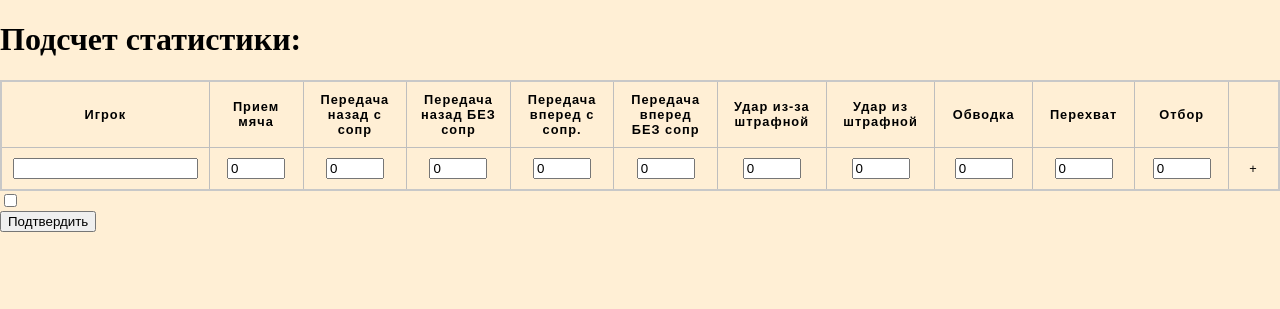
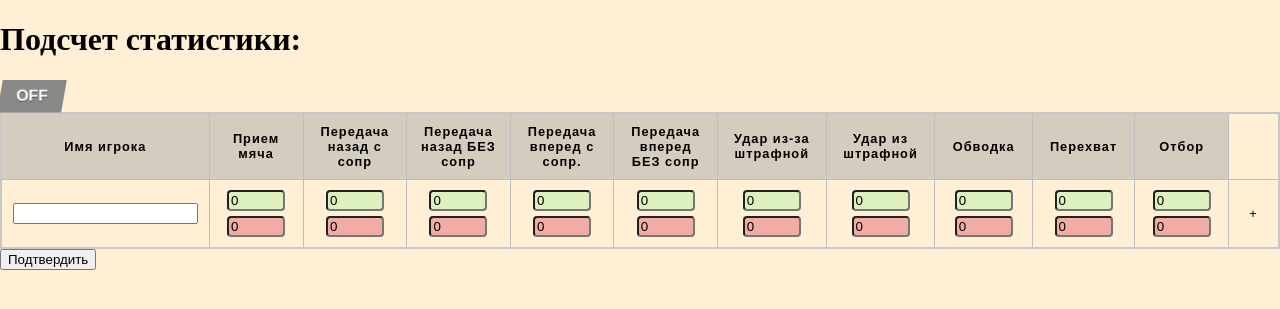
Before and after one commit to Stkos95/Statistic, a Django app: page /statistic/ in a window 1280 px wide. Shown: the part 66-375 px from the top of the page. Run offline with Django 4.2, Linux system fonts and the light colour scheme; data comes from the database, SQL or seed files in the repository; both versions use the stored data as it was after the commit.

Commit message:
complete page, commit before deviding at halfs of match

```diff
--- a/statist/static/js/index.js
+++ b/statist/static/js/index.js
@@ -55,12 +55,12 @@ function addPlayer(element = null) {
 //     //     element.parentNode.remove()
 //     // }
 //     //
-let buttons = document.querySelectorAll('.add-player')
-let LastButton = buttons[buttons.length - 1];
-if (buttons.length === 2) {
-    LastButton.nextElementSibling.style.display = 'none'
-}
-LastButton.style.display = 'inline'
+// let buttons = document.querySelectorAll('.add-player')
+// let LastButton = buttons[buttons.length - 1];
+// if (buttons.length === 2) {
+//     LastButton.nextElementSibling.style.display = 'none'
+// }
+// LastButton.style.display = 'inline'
 //
 // }
 
--- a/statist/templates/statist/statistic.html
+++ b/statist/templates/statist/statistic.html
@@ -8,21 +8,33 @@
 <script src="{% static 'js/plus-minus.js' %}"></script>
 
 <h1>Подсчет статистики:</h1>
+<div class="checkbox-wrapper-8">
+  <input onclick="checkboxOn(this)" class="tgl tgl-skewed" id="cb3-8" type="checkbox"/>
+  <label class="tgl-btn" data-tg-off="OFF" data-tg-on="ON" for="cb3-8"></label>
+</div>
 
 <form action="{% url 'statistic:result' %}" method="post">
     {% csrf_token %}
 <table>
     <tr>
-        {% for f in form %}
-           <th>
-               {{ f.label }}
+        <th class="head">
+            Имя игрока
+        </th>
+        {% for act in actions %}
+           <th class="head">
+               {{ act }}
            </th>
         {% endfor %}
     </tr>
 
     <tr class="field-row" style="display:none;">
-        {% for f in form %}
-            <td class="field">{{ f }}</td>
+        <td class="field">
+        <input type="text" name="name">
+        </td>
+        {% for act in actions %}
+            <td class="field"><input class="success"  name="{{ act.slug }}-uspeshno" type="number" value="0">
+                <input class="fail" name="{{ act.slug }}-oshibka" type="number" value="0">
+            </td>
         {% endfor %}
         <td><span class="add-player" onclick="addPlayer(this)">+</span>
 
@@ -32,10 +44,7 @@
 
 </table>
 <input type="hidden" name="statistic_type" value="{{ statistic_type }}">
-    <label class="switch">
-  <input onclick="checkboxOn(this)" type="checkbox">
-  <span class="slider round"></span>
-</label>
+
 <input type="submit" value="Подтвердить">
 </form>
 
@@ -43,8 +52,9 @@
 
 
 <script>
-    const t = document.querySelector('input[type="checkbox"]')
-    console.log(t.checked)
+    // const t = document.querySelector('input[type="checkbox"]')
+    //
+    // console.log(t.checked)
     const form = document.forms[0]
     function submit(e) {
         e.preventDefault();
@@ -75,7 +85,7 @@
     // checkbox
     function eventCount(event) {
         console.log(event.target)
-        // console.log(element.value)
+
         event.target.value ++
     }
 
@@ -83,11 +93,12 @@
         const inputs = document.querySelectorAll('input[type="number"]');
         if (element.checked) {
             inputs.forEach((element) => {
+                element.style.cursor = 'pointer'
                 element.addEventListener('click', eventCount)
             })
         } else {
-            console.log('you ar here')
             inputs.forEach((element) => {
+                element.style.cursor = 'text'
                 element.removeEventListener('click', eventCount, false)
             })
         }
--- a/statist/views.py
+++ b/statist/views.py
@@ -52,6 +52,7 @@ class CountStatisticView(GroupRequiredMixin, TemplateView):
     template_name = 'statist/statistic.html'
 
     def get(self, request, *args, **kwargs):
+        print('2222222222222222222222222222222')
         actions = Actions.objects.filter(type=1)
         form = TestForm()
         for action in actions:
@@ -61,7 +62,7 @@ class CountStatisticView(GroupRequiredMixin, TemplateView):
                                                                                                              'value': 0,
                                                                                                              }))
         return self.render_to_response(
-            context={'form': form,
+            context={'actions': actions,
                      'statistic_type': 1})
 
 
@@ -75,7 +76,12 @@ class CountStatisticView(GroupRequiredMixin, TemplateView):
 class ResultStatisticView(GroupRequiredMixin,TemplateView):
     template_name = 'statistic/count.html'
 
+    def get(self, request, *args, **kwargs):
+
+        return HttpResponse('Опа, отправилось!')
+
     def post(self, request, *args, **kwargs):
+        # print(request.POST)
         data = dict(request.POST)
 
         players_statistic_json = serialisation1(data)
--- a/tasks/static/css/base.css
+++ b/tasks/static/css/base.css
@@ -187,6 +187,7 @@ span {
 .count-field {
     width: 50px;
 }
+
 /*div.statistic last-child {*/
 /*    display: block;*/
 
@@ -200,7 +201,6 @@ form input[type=submit] {
 .wrapper {
     display: inline;
 }
-
 
 
 div.player-form {
@@ -239,6 +239,7 @@ th, td {
     border: 1px solid rgb(190, 190, 190);
     padding: 10px;
 }
+
 td {
     text-align: center;
     width: 200px;
@@ -255,3 +256,149 @@ table {
 .fields {
     display: inline-block;
 }
+
+input[type=number] {
+    width: 50px;
+    border-radius: 4px;
+}
+
+.head {
+    background-color: rgba(166, 166, 166, 0.48);
+}
+
+.field-row:nth-child(even) {
+    background-color: rgba(221, 215, 206, 100);
+}
+
+.success {
+    background-color: rgba(168, 243, 156, 0.4);
+    margin-bottom: 5px;
+}
+
+.fail {
+    background-color: rgba(238, 156, 156, 0.8);
+}
+
+
+.checkbox-wrapper-8 .tgl {
+    display: none;
+}
+
+.checkbox-wrapper-8 .tgl,
+.checkbox-wrapper-8 .tgl:after,
+.checkbox-wrapper-8 .tgl:before,
+.checkbox-wrapper-8 .tgl *,
+.checkbox-wrapper-8 .tgl *:after,
+.checkbox-wrapper-8 .tgl *:before,
+.checkbox-wrapper-8 .tgl + .tgl-btn {
+    box-sizing: border-box;
+}
+
+.checkbox-wrapper-8 .tgl::-moz-selection,
+.checkbox-wrapper-8 .tgl:after::-moz-selection,
+.checkbox-wrapper-8 .tgl:before::-moz-selection,
+.checkbox-wrapper-8 .tgl *::-moz-selection,
+.checkbox-wrapper-8 .tgl *:after::-moz-selection,
+.checkbox-wrapper-8 .tgl *:before::-moz-selection,
+.checkbox-wrapper-8 .tgl + .tgl-btn::-moz-selection,
+.checkbox-wrapper-8 .tgl::selection,
+.checkbox-wrapper-8 .tgl:after::selection,
+.checkbox-wrapper-8 .tgl:before::selection,
+.checkbox-wrapper-8 .tgl *::selection,
+.checkbox-wrapper-8 .tgl *:after::selection,
+.checkbox-wrapper-8 .tgl *:before::selection,
+.checkbox-wrapper-8 .tgl + .tgl-btn::selection {
+    background: none;
+}
+
+.checkbox-wrapper-8 .tgl + .tgl-btn {
+    outline: 0;
+    display: block;
+    width: 4em;
+    height: 2em;
+    position: relative;
+    cursor: pointer;
+    -webkit-user-select: none;
+    -moz-user-select: none;
+    -ms-user-select: none;
+    user-select: none;
+}
+
+.checkbox-wrapper-8 .tgl + .tgl-btn:after,
+.checkbox-wrapper-8 .tgl + .tgl-btn:before {
+    position: relative;
+    display: block;
+    content: "";
+    width: 50%;
+    height: 100%;
+}
+
+.checkbox-wrapper-8 .tgl + .tgl-btn:after {
+    left: 0;
+}
+
+.checkbox-wrapper-8 .tgl + .tgl-btn:before {
+    display: none;
+}
+
+.checkbox-wrapper-8 .tgl:checked + .tgl-btn:after {
+    left: 50%;
+}
+
+.checkbox-wrapper-8 .tgl-skewed + .tgl-btn {
+    overflow: hidden;
+    transform: skew(-10deg);
+    -webkit-backface-visibility: hidden;
+    backface-visibility: hidden;
+    transition: all 0.2s ease;
+    font-family: sans-serif;
+    background: #888;
+}
+
+.checkbox-wrapper-8 .tgl-skewed + .tgl-btn:after,
+.checkbox-wrapper-8 .tgl-skewed + .tgl-btn:before {
+    transform: skew(10deg);
+    display: inline-block;
+    transition: all 0.2s ease;
+    width: 100%;
+    text-align: center;
+    position: absolute;
+    line-height: 2em;
+    font-weight: bold;
+    color: #fff;
+    text-shadow: 0 1px 0 rgba(0, 0, 0, 0.4);
+}
+
+.checkbox-wrapper-8 .tgl-skewed + .tgl-btn:after {
+    left: 100%;
+    content: attr(data-tg-on);
+}
+
+.checkbox-wrapper-8 .tgl-skewed + .tgl-btn:before {
+    left: 0;
+    content: attr(data-tg-off);
+}
+
+.checkbox-wrapper-8 .tgl-skewed + .tgl-btn:active {
+    background: #888;
+}
+
+.checkbox-wrapper-8 .tgl-skewed + .tgl-btn:active:before {
+    left: -10%;
+}
+
+.checkbox-wrapper-8 .tgl-skewed:checked + .tgl-btn {
+    background: #86d993;
+}
+
+.checkbox-wrapper-8 .tgl-skewed:checked + .tgl-btn:before {
+    left: -100%;
+}
+
+.checkbox-wrapper-8 .tgl-skewed:checked + .tgl-btn:after {
+    left: 0;
+}
+
+.checkbox-wrapper-8 .tgl-skewed:checked + .tgl-btn:active:after {
+    left: 10%;
+}
```
Also changed, not shown: db.sqlite3. Lines whose indentation alone changed are shown as unchanged.
